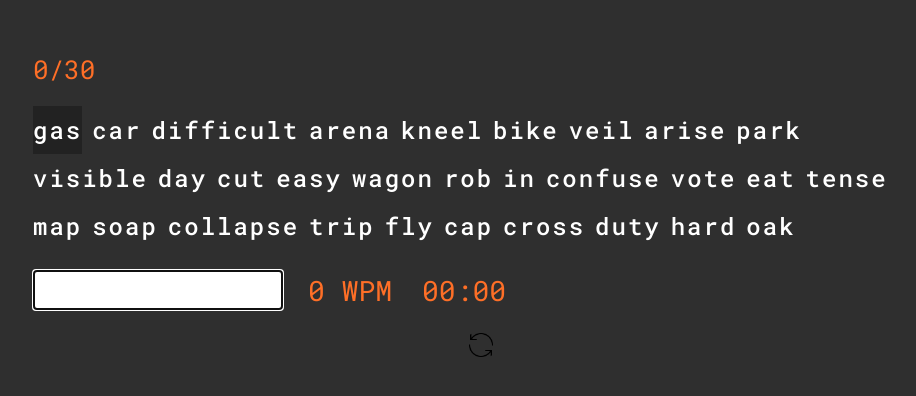
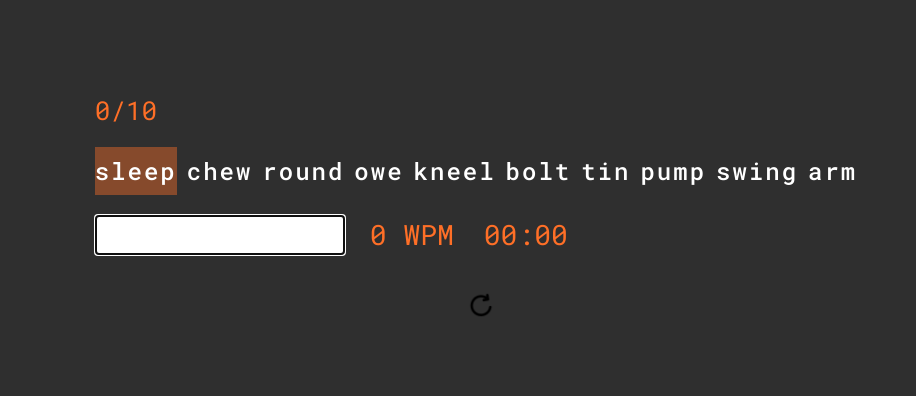
Before and after one commit to serkanisyapan/react-type, a React (Vite) app: page / in a window 1280 px wide. Shown: the part 194-590 px from the top of the page, without its empty margins (159-1075 px from the left). Built offline with nearby package versions, Linux system fonts and the light colour scheme.

Commit message:
bug fix for timer keeps running for 1 sec after run ends

```diff
--- a/src/App.css
+++ b/src/App.css
@@ -59,7 +59,7 @@
 }
 
 .refresh-button {
-  margin-top: 20px;
+  margin-top: 35px;
   background-color: transparent;
   background-size: cover;
   background-repeat: no-repeat;
@@ -117,5 +117,5 @@
 }
 
 .refresh-button:hover {
-  transform: rotate(-360deg);
+  transform: rotate(360deg);
 }
--- a/src/App.jsx
+++ b/src/App.jsx
@@ -47,6 +47,7 @@ export const App = () => {
       checkIsWordCorrect(userInput, words, wordCount);
     }
     if (event.key === "Backspace") {
+      if (keyStrokes === 0) return;
       setKeyStrokes(keyStrokes - 1);
     } else {
       setKeyStrokes(keyStrokes + 1);
@@ -57,13 +58,6 @@ export const App = () => {
     setUserInput(event.target.value);
     setIsGameStarted(true);
     setResetTimer(false);
-  };
-
-  const checkIsGameOver = () => {
-    if (wordCount === 30) {
-      setIsGameStarted(false);
-      setIsGameOver(true);
-    }
   };
 
   const typedWordCount = `${wordCount}/${words.length}`;
@@ -84,7 +78,10 @@ export const App = () => {
   }, [allWords]);
 
   useEffect(() => {
-    checkIsGameOver();
+    if (wordCount === 10) {
+      setIsGameStarted(false);
+      setIsGameOver(true);
+    }
   }, [wordCount]);
 
   return (
@@ -119,6 +116,7 @@ export const App = () => {
           timerReset={resetTimer}
           calculateWPM={calculateWPM}
           keyStrokes={keyStrokes}
+          isGameOver={isGameOver}
         />
       </div>
       <button
--- a/src/components/Timer.jsx
+++ b/src/components/Timer.jsx
@@ -6,6 +6,7 @@ export const Timer = ({
   timerClass,
   calculateWPM,
   keyStrokes,
+  isGameOver,
 }) => {
   const [minutes, setMinutes] = useState(0);
   const [seconds, setSeconds] = useState(0);
@@ -41,6 +42,9 @@ export const Timer = ({
     if (isGameStarted) {
       newTimer();
     }
+    if (isGameOver) {
+      clearInterval(timerInterval.current);
+    }
     if (timerReset) {
       resetTimer();
     }
--- a/src/components/Word.jsx
+++ b/src/components/Word.jsx
@@ -10,7 +10,7 @@ export const Word = ({
       className={wordClass}
       style={{
         color: checkWordColor(word),
-        backgroundColor: wordID === wordCount ? "rgba(0, 0, 0, 0.274)" : "",
+        backgroundColor: wordID === wordCount ? "#fe6f276a" : "",
       }}
     >
       {word.text}
--- a/src/utils/pickRandom30Words.js
+++ b/src/utils/pickRandom30Words.js
@@ -1,6 +1,6 @@
 export const pickRandom30Words = (array) => {
   let randomWords = [];
-  for (let i = 0; i < 30; i++) {
+  for (let i = 0; i < 10; i++) {
     let pickWord = array[Math.floor(Math.random() * array.length)];
     randomWords.push(pickWord);
   }
--- a/src/words.js
+++ b/src/words.js
@@ -1,13 +1,11 @@
 export const allWords = [
   { text: "agree", isCorrect: null },
   { text: "viable", isCorrect: null },
-  { text: "whip", isCorrect: null },
   { text: "section", isCorrect: null },
   { text: "confuse", isCorrect: null },
   { text: "house", isCorrect: null },
   { text: "expand", isCorrect: null },
   { text: "object", isCorrect: null },
-  { text: "professor", isCorrect: null },
   { text: "lot", isCorrect: null },
   { text: "race", isCorrect: null },
   { text: "lecture", isCorrect: null },
@@ -194,7 +192,50 @@ export const allWords = [
   { text: "suit", isCorrect: null },
   { text: "soar", isCorrect: null },
   { text: "goal", isCorrect: null },
-  { text: "veil", isCorrect: null },
+  { text: "drum", isCorrect: null },
+  { text: "form", isCorrect: null },
+  { text: "army", isCorrect: null },
+  { text: "mass", isCorrect: null },
+  { text: "hike", isCorrect: null },
+  { text: "bean", isCorrect: null },
+  { text: "beer", isCorrect: null },
+  { text: "duke", isCorrect: null },
+  { text: "meat", isCorrect: null },
+  { text: "hook", isCorrect: null },
+  { text: "need", isCorrect: null },
+  { text: "love", isCorrect: null },
+  { text: "feed", isCorrect: null },
+  { text: "pile", isCorrect: null },
+  { text: "roof", isCorrect: null },
+  { text: "hope", isCorrect: null },
+  { text: "lead", isCorrect: null },
+  { text: "jump", isCorrect: null },
+  { text: "food", isCorrect: null },
+  { text: "dump", isCorrect: null },
+  { text: "disk", isCorrect: null },
+  { text: "lose", isCorrect: null },
+  { text: "hero", isCorrect: null },
+  { text: "leak", isCorrect: null },
+  { text: "road", isCorrect: null },
+  { text: "left", isCorrect: null },
+  { text: "push", isCorrect: null },
+  { text: "link", isCorrect: null },
+  { text: "walk", isCorrect: null },
+  { text: "neck", isCorrect: null },
+  { text: "last", isCorrect: null },
+  { text: "slow", isCorrect: null },
+  { text: "mild", isCorrect: null },
+  { text: "cope", isCorrect: null },
+  { text: "bond", isCorrect: null },
+  { text: "folk", isCorrect: null },
+  { text: "bolt", isCorrect: null },
+  { text: "crew", isCorrect: null },
+  { text: "fold", isCorrect: null },
+  { text: "room", isCorrect: null },
+  { text: "trap", isCorrect: null },
+  { text: "ward", isCorrect: null },
+  { text: "gold", isCorrect: null },
+  { text: "term", isCorrect: null },
   { text: "sleep", isCorrect: null },
   { text: "spell", isCorrect: null },
   { text: "torch", isCorrect: null },
```
Also changed, not shown: src/assets/refresh-image.png.
